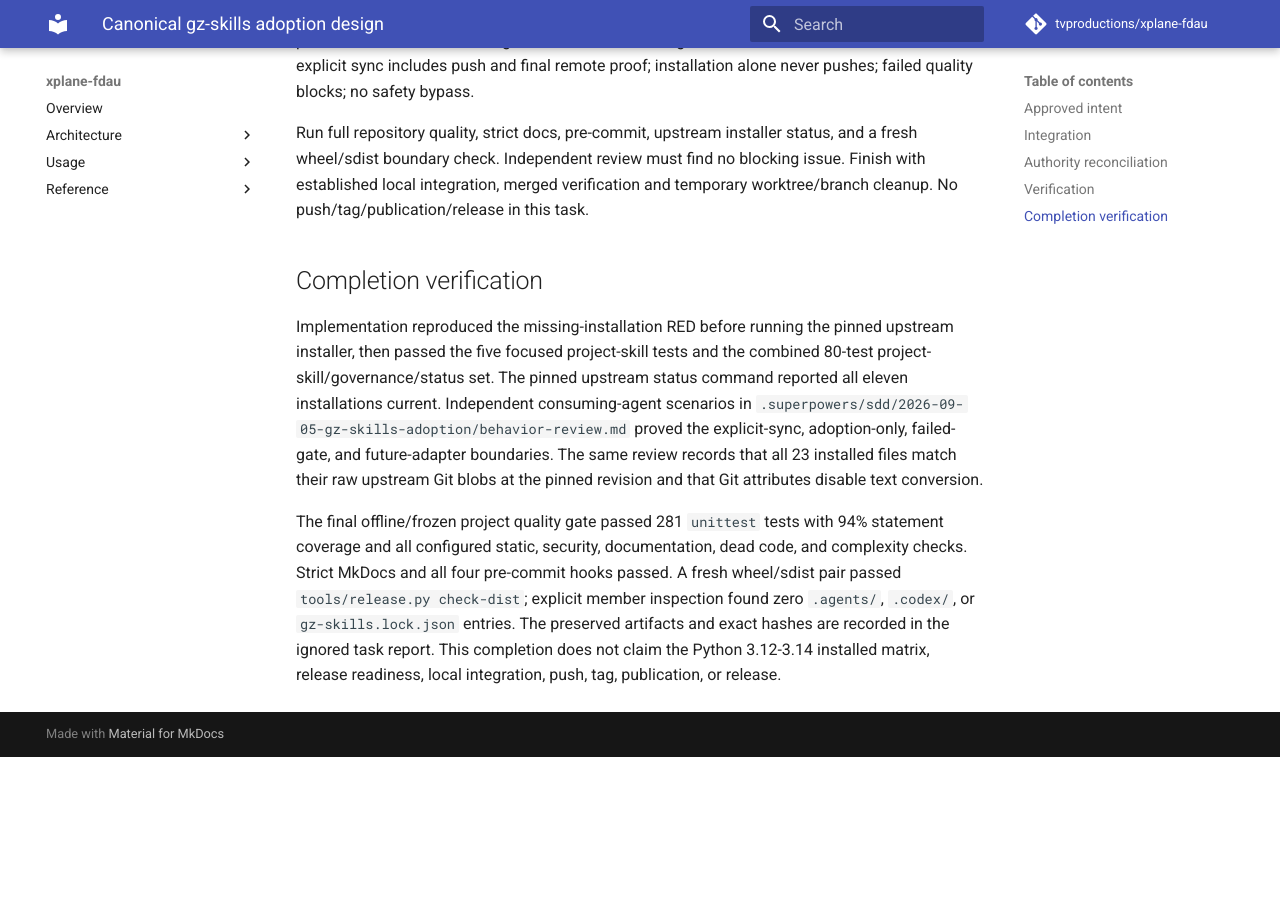
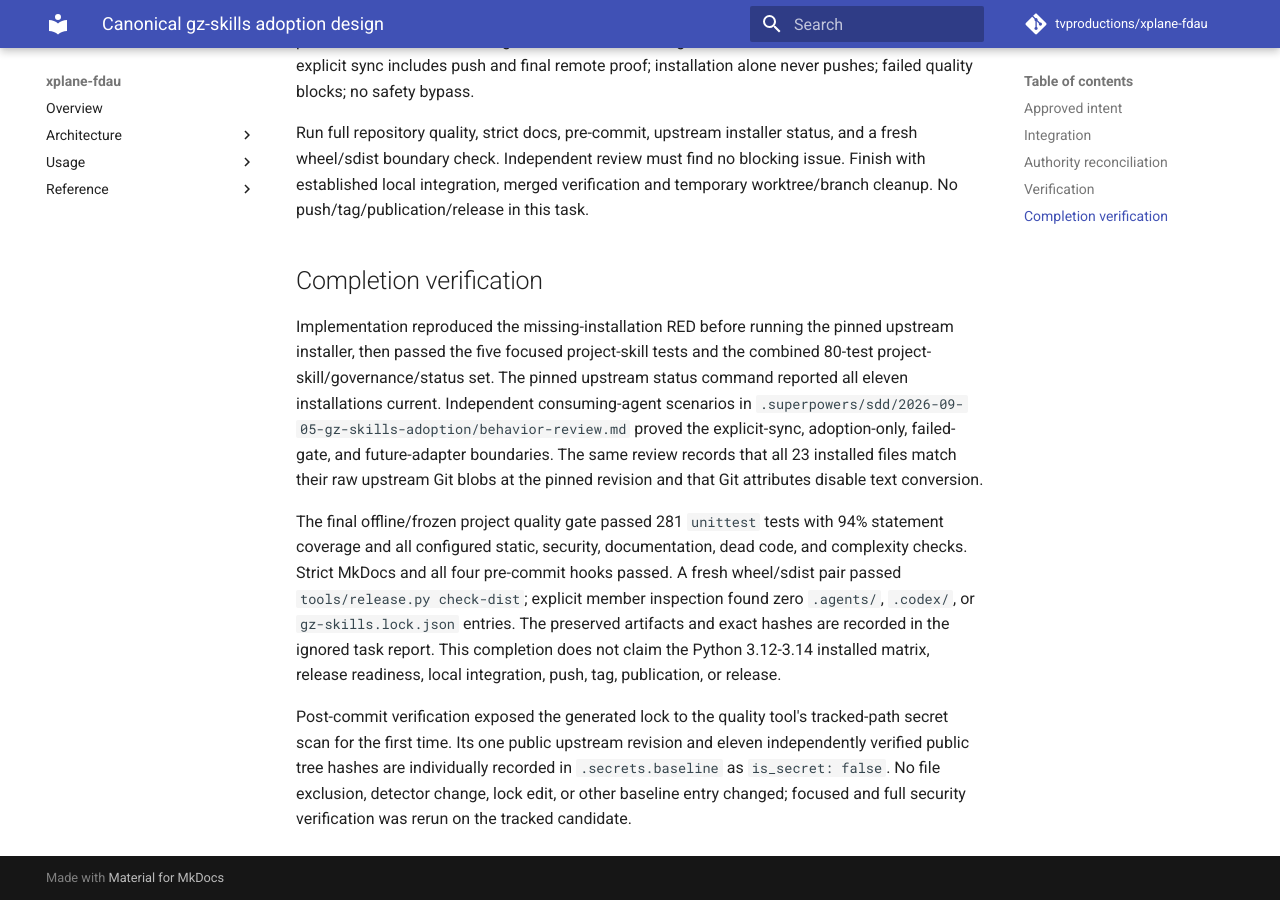
Before and after one commit to tvproductions/xplane-fdau, an MkDocs documentation site: the page built from docs/superpowers/specs/2026-09-05-gz-skills-adoption-design.md, in a window 1280 px wide and 900 px high, scrolled down 1511 px. Built offline with MkDocs 1.6.1 and Material for MkDocs 9.7.7, drawn with Linux system fonts in a browser that asks for light colours; comment, search, counter and statistics services are not loaded; before the commit the page ends 2268 px from its top, so only the background shows below that.

```diff
--- a/docs/superpowers/specs/2026-09-05-gz-skills-adoption-design.md
+++ b/docs/superpowers/specs/2026-09-05-gz-skills-adoption-design.md
@@ -81,3 +81,10 @@
 The preserved artifacts and exact hashes are recorded in the ignored task
 report. This completion does not claim the Python 3.12-3.14 installed matrix,
 release readiness, local integration, push, tag, publication, or release.
+
+Post-commit verification exposed the generated lock to the quality tool's
+tracked-path secret scan for the first time. Its one public upstream revision
+and eleven independently verified public tree hashes are individually recorded
+in `.secrets.baseline` as `is_secret: false`. No file exclusion, detector
+change, lock edit, or other baseline entry changed; focused and full security
+verification was rerun on the tracked candidate.
```
Also changed, not shown: docs/superpowers/plans/2026-09-05-gz-skills-adoption.md (+2 -0 lines), 1 other file.
